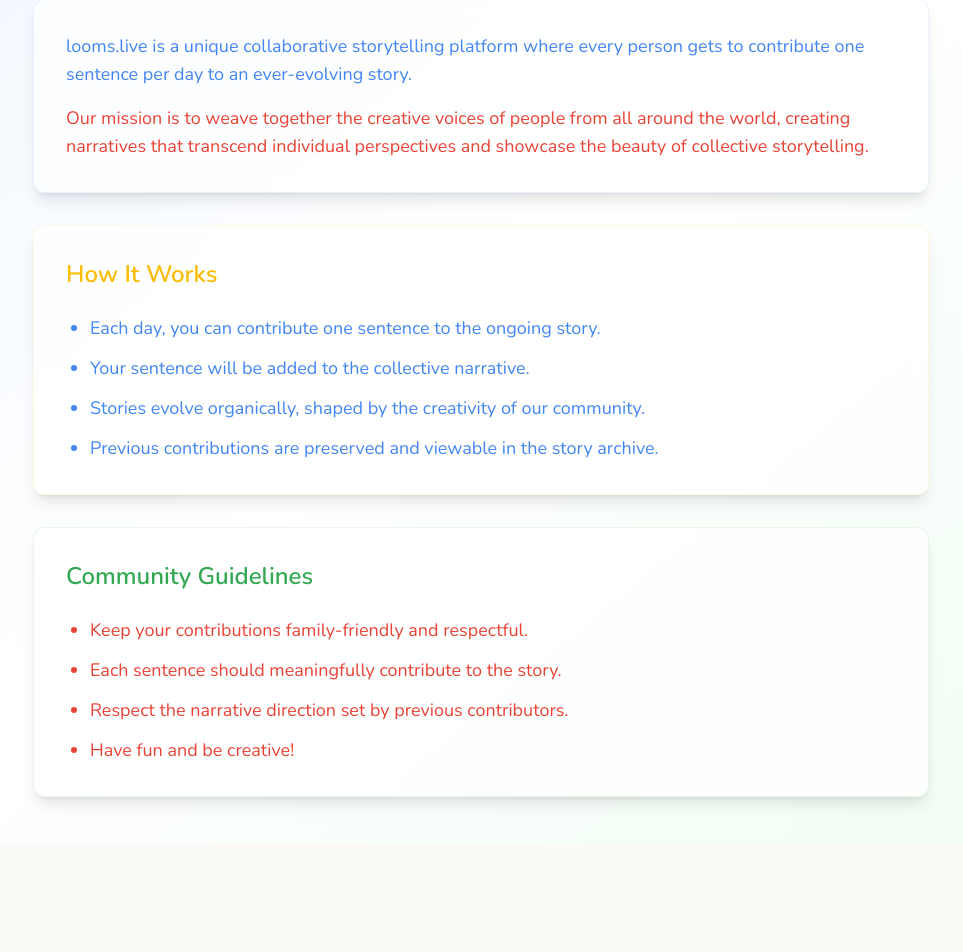
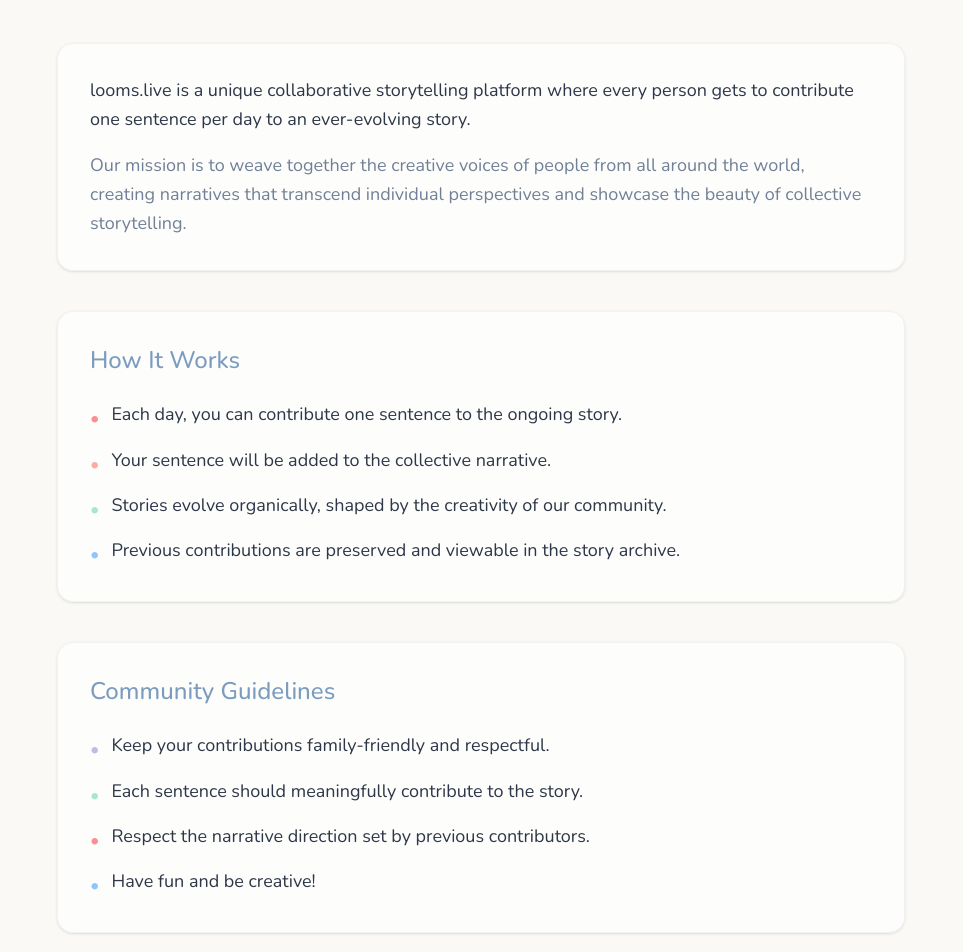
Before and after one commit to SavvyHex/looms.live, a Next.js app: page /about in a window 1280 px wide. Shown: the part 210-1162 px from the top of the page, without its empty margins (159-1122 px from the left). Before the commit the page ends 1055 px from the top, so only its background shows below. Built offline with nearby package versions, Linux system fonts and the light colour scheme.

Commit message:
style: about page now matches the theme

```diff
--- a/app/about/page.tsx
+++ b/app/about/page.tsx
@@ -2,44 +2,66 @@
 
 export default function About() {
   return (
-    <main className="min-h-screen bg-gradient-to-br from-blue-50 via-white to-green-50">
+    <main className="min-h-screen flex flex-col">
       <Navbar />
-      <div className="max-w-6xl mx-auto px-4 py-12">
-        <div className="max-w-4xl mx-auto">
-          <h1 className="text-5xl font-bold mb-12 text-center">
-            <span className="text-[#4285F4]">About </span>
-            <span className="text-[#EA4335]">looms</span>
-            <span className="text-[#34A853]">.live</span>
+      <div className="flex-1 max-w-4xl mx-auto px-6 py-16">
+        <div className="space-y-12">
+          <h1 className="text-5xl md:text-6xl font-light tracking-tight text-[var(--fg)] text-center mb-16">
+            About Looms
           </h1>
 
-          <div className="space-y-8 text-lg">
-            <div className="bg-white/70 backdrop-blur-sm rounded-xl p-8 shadow-lg border border-[#4285F4]/10">
-              <p className="text-[#4285F4]">
+          <div className="space-y-10 text-lg leading-relaxed">
+            <div className="bg-white/60 backdrop-blur-sm rounded-2xl p-8 shadow-sm border border-gray-200/50">
+              <p className="text-[var(--fg)] mb-4">
                 looms.live is a unique collaborative storytelling platform where every person gets to contribute one sentence per day to an ever-evolving story.
               </p>
 
-              <p className="text-[#EA4335] mt-4">
+              <p className="text-[var(--fg-muted)]">
                 Our mission is to weave together the creative voices of people from all around the world, creating narratives that transcend individual perspectives and showcase the beauty of collective storytelling.
               </p>
             </div>
 
-            <div className="bg-white/70 backdrop-blur-sm rounded-xl p-8 shadow-lg border border-[#FBBC05]/10">
-              <h2 className="text-2xl font-semibold mb-6 text-[#FBBC05]">How It Works</h2>
-              <ul className="list-disc pl-6 space-y-3 text-[#4285F4]">
-                <li>Each day, you can contribute one sentence to the ongoing story.</li>
-                <li>Your sentence will be added to the collective narrative.</li>
-                <li>Stories evolve organically, shaped by the creativity of our community.</li>
-                <li>Previous contributions are preserved and viewable in the story archive.</li>
+            <div className="bg-white/60 backdrop-blur-sm rounded-2xl p-8 shadow-sm border border-gray-200/50">
+              <h2 className="text-2xl font-medium mb-6 text-[var(--btn-primary)]">How It Works</h2>
+              <ul className="space-y-3 text-[var(--fg)]">
+                <li className="flex items-start">
+                  <span className="text-[var(--accent-coral)] mr-3 mt-1">•</span>
+                  <span>Each day, you can contribute one sentence to the ongoing story.</span>
+                </li>
+                <li className="flex items-start">
+                  <span className="text-[var(--accent-peach)] mr-3 mt-1">•</span>
+                  <span>Your sentence will be added to the collective narrative.</span>
+                </li>
+                <li className="flex items-start">
+                  <span className="text-[var(--accent-mint)] mr-3 mt-1">•</span>
+                  <span>Stories evolve organically, shaped by the creativity of our community.</span>
+                </li>
+                <li className="flex items-start">
+                  <span className="text-[var(--accent-sky)] mr-3 mt-1">•</span>
+                  <span>Previous contributions are preserved and viewable in the story archive.</span>
+                </li>
               </ul>
             </div>
 
-            <div className="bg-white/70 backdrop-blur-sm rounded-xl p-8 shadow-lg border border-[#34A853]/10">
-              <h2 className="text-2xl font-semibold mb-6 text-[#34A853]">Community Guidelines</h2>
-              <ul className="list-disc pl-6 space-y-3 text-[#EA4335]">
-                <li>Keep your contributions family-friendly and respectful.</li>
-                <li>Each sentence should meaningfully contribute to the story.</li>
-                <li>Respect the narrative direction set by previous contributors.</li>
-                <li>Have fun and be creative!</li>
+            <div className="bg-white/60 backdrop-blur-sm rounded-2xl p-8 shadow-sm border border-gray-200/50">
+              <h2 className="text-2xl font-medium mb-6 text-[var(--btn-primary)]">Community Guidelines</h2>
+              <ul className="space-y-3 text-[var(--fg)]">
+                <li className="flex items-start">
+                  <span className="text-[var(--accent-lavender)] mr-3 mt-1">•</span>
+                  <span>Keep your contributions family-friendly and respectful.</span>
+                </li>
+                <li className="flex items-start">
+                  <span className="text-[var(--accent-mint)] mr-3 mt-1">•</span>
+                  <span>Each sentence should meaningfully contribute to the story.</span>
+                </li>
+                <li className="flex items-start">
+                  <span className="text-[var(--accent-coral)] mr-3 mt-1">•</span>
+                  <span>Respect the narrative direction set by previous contributors.</span>
+                </li>
+                <li className="flex items-start">
+                  <span className="text-[var(--accent-sky)] mr-3 mt-1">•</span>
+                  <span>Have fun and be creative!</span>
+                </li>
               </ul>
             </div>
           </div>
--- a/app/globals.css
+++ b/app/globals.css
@@ -32,3 +32,7 @@
 .text-muted {
   color: var(--fg-muted);
 }
+
+.font-typewriter {
+  font-family: var(--font-typewriter), 'Courier New', monospace;
+}
--- a/app/layout.tsx
+++ b/app/layout.tsx
@@ -1,11 +1,17 @@
 import type { Metadata } from "next";
-import { Nunito } from "next/font/google";
+import { Nunito, Special_Elite } from "next/font/google";
 import "./globals.css";
 
 const nunito = Nunito({
   variable: "--font-nunito",
   subsets: ["latin"],
   weight: ["300", "400", "500", "600", "700"],
+});
+
+const typewriter = Special_Elite({
+  variable: "--font-typewriter",
+  subsets: ["latin"],
+  weight: ["400"],
 });
 
 export const metadata: Metadata = {
@@ -21,7 +27,7 @@
   return (
     <html lang="en">
       <body
-        className={`${nunito.variable} antialiased`}
+        className={`${nunito.variable} ${typewriter.variable} antialiased`}
       >
         {children}
       </body>
```
